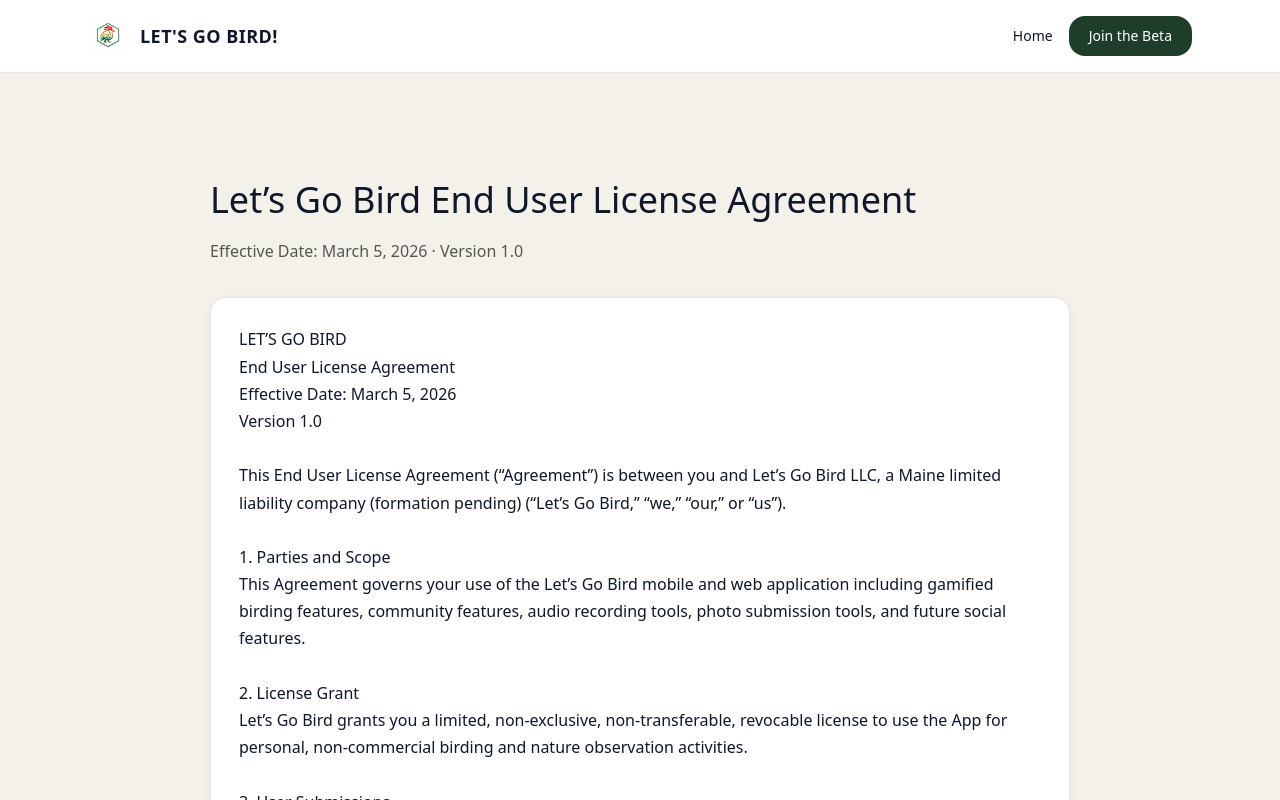
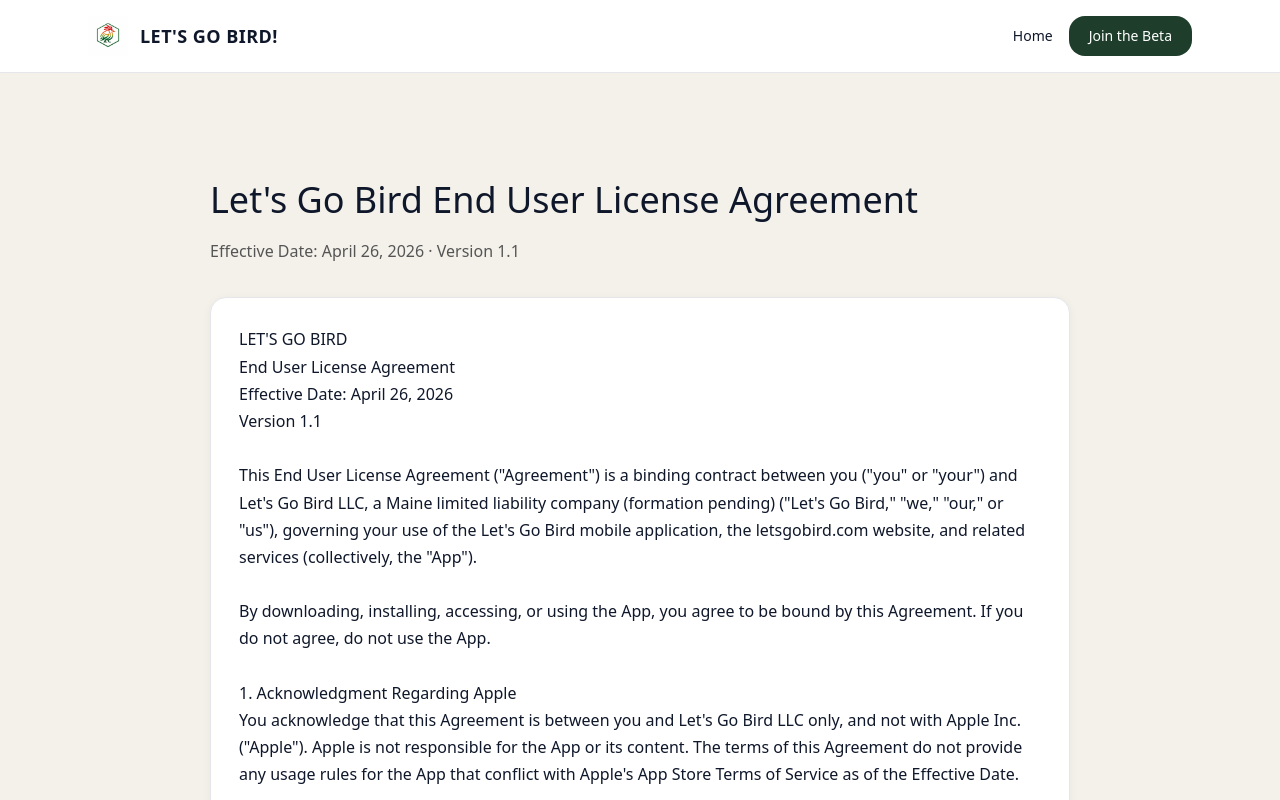
Before and after one commit to lrumler/lgb-web, a Next.js app: page /eula in a window 1280 px wide. Shown: the top 800 px of the page. Built offline with nearby package versions, Linux system fonts and the light colour scheme.

Commit message:
Revise EULA with new effective date and updates
Updated the EULA with a new effective date and version. Revised various sections for clarity and legal compliance.

```diff
--- a/app/eula/page.tsx
+++ b/app/eula/page.tsx
@@ -2,13 +2,11 @@
   return (
     <main style={{ maxWidth: 900, margin: "0 auto", padding: "48px 20px 80px", lineHeight: 1.7 }}>
       <h1 style={{ fontSize: "2.25rem", marginBottom: "0.5rem" }}>
-        Let’s Go Bird End User License Agreement
+        Let's Go Bird End User License Agreement
       </h1>
-
       <p style={{ color: "#555", marginBottom: "2rem" }}>
-        Effective Date: March 5, 2026 · Version 1.0
+        Effective Date: April 26, 2026 · Version 1.1
       </p>
-
       <div
         style={{
           background: "#ffffff",
@@ -19,65 +17,146 @@
           whiteSpace: "pre-wrap",
         }}
       >
-        {`LET’S GO BIRD
+        {`LET'S GO BIRD
 End User License Agreement
-Effective Date: March 5, 2026
-Version 1.0
+Effective Date: April 26, 2026
+Version 1.1
 
-This End User License Agreement (“Agreement”) is between you and Let’s Go Bird LLC, a Maine limited liability company (formation pending) (“Let’s Go Bird,” “we,” “our,” or “us”).
+This End User License Agreement ("Agreement") is a binding contract between you ("you" or "your") and Let's Go Bird LLC, a Maine limited liability company (formation pending) ("Let's Go Bird," "we," "our," or "us"), governing your use of the Let's Go Bird mobile application, the letsgobird.com website, and related services (collectively, the "App").
 
-1. Parties and Scope
-This Agreement governs your use of the Let’s Go Bird mobile and web application including gamified birding features, community features, audio recording tools, photo submission tools, and future social features.
+By downloading, installing, accessing, or using the App, you agree to be bound by this Agreement. If you do not agree, do not use the App.
+
+1. Acknowledgment Regarding Apple
+You acknowledge that this Agreement is between you and Let's Go Bird LLC only, and not with Apple Inc. ("Apple"). Apple is not responsible for the App or its content. The terms of this Agreement do not provide any usage rules for the App that conflict with Apple's App Store Terms of Service as of the Effective Date.
+
+You and Let's Go Bird acknowledge that Apple, and Apple's subsidiaries, are third-party beneficiaries of this Agreement. Upon your acceptance of this Agreement, Apple has the right (and will be deemed to have accepted the right) to enforce this Agreement against you as a third-party beneficiary.
 
 2. License Grant
-Let’s Go Bird grants you a limited, non-exclusive, non-transferable, revocable license to use the App for personal, non-commercial birding and nature observation activities.
+Subject to your compliance with this Agreement, Let's Go Bird grants you a limited, personal, non-exclusive, non-transferable, revocable license to download, install, and use the App on Apple-branded devices that you own or control, as permitted by the Apple App Store Usage Rules, solely for personal, non-commercial birding and nature observation activities.
+
+You may not:
+• Copy, modify, or create derivative works of the App
+• Reverse engineer, decompile, or disassemble the App, except where applicable law expressly permits
+• Rent, lease, lend, sell, redistribute, or sublicense the App
+• Remove, alter, or obscure any proprietary notices on the App
+• Use the App in any manner that violates applicable law
+
+This license is automatically revoked if you violate any term of this Agreement.
 
 3. User Submissions
-By submitting photos or audio recordings you assign ownership of those submissions to Let’s Go Bird as described in the full agreement.
+The App allows you to submit content including photographs, audio recordings, location data, written observations, and other materials (collectively, "User Submissions").
 
-4. Location Data
-The App may collect location data associated with sightings for biodiversity mapping, gamification features, conservation research, and machine learning model development.
+3.1 Ownership
+You retain ownership of your User Submissions. We do not claim ownership of any photograph, audio recording, or other content you submit through the App.
 
-5. Research Access
-Approved researchers, conservation organizations, and government agencies may request access to Let’s Go Bird datasets and models.
+3.2 License You Grant to Let's Go Bird
+By submitting User Submissions, you grant Let's Go Bird a perpetual, worldwide, royalty-free, irrevocable, sublicensable, transferable license to use, reproduce, modify, adapt, publish, translate, create derivative works from, distribute, perform, and display the User Submissions in connection with:
+• Operating, maintaining, and improving the App
+• Training, validating, and improving species-identification machine-learning models
+• Adding new species to active model rosters
+• Supporting biodiversity research and conservation initiatives
+• Sharing aggregated, anonymized, or appropriately approved datasets with academic researchers, conservation organizations, and government wildlife agencies
+• Creating reports, publications, scientific papers, and educational materials
 
-6. Gamification and Social Features
-The App may include checklists, badges, leaderboards, and future social features.
+This license survives termination of this Agreement and your account.
 
-7. Prohibited Conduct
-You may not submit fabricated evidence, AI-generated bird media, attempt unauthorized access, or circumvent species protection mechanisms.
+3.3 Your Representations
+By submitting User Submissions, you represent and warrant that:
+• You own the rights to the content, or have all necessary permissions to grant the license in Section 3.2
+• The content is genuine and is not AI-generated, manipulated, fabricated, or otherwise misrepresentative
+• The content does not infringe the rights of any third party
+• The content complies with applicable wildlife protection laws
 
-8. Intellectual Property
-All App software, branding, and content excluding user submissions belong to Let’s Go Bird LLC.
+4. Acceptable Use
+You agree not to:
+• Submit fabricated, AI-generated, or otherwise misrepresentative bird identifications or evidence
+• Use the App to harass, harm, or stalk wildlife
+• Disturb, capture, or interfere with protected species
+• Trespass or violate property rights to capture content
+• Attempt unauthorized access to the App's systems, data, or other users' accounts
+• Circumvent species protection mechanisms, sensitive-species location obscuring, or other safety features
+• Use automated tools to submit content at volumes inconsistent with personal use
+• Use the App to promote or facilitate illegal activity
 
-9. Privacy
-Use of the App is also governed by the Let’s Go Bird Privacy Policy.
+Violation of these terms may result in account termination and forfeiture of any associated progress, rewards, or contributions.
 
-10. Disclaimers
-The App is provided “as is.” Species identification relies on probabilistic models and may be incorrect.
+5. Privacy
+Your use of the App is also governed by the Let's Go Bird Privacy Policy, available at https://letsgobird.com/privacy. The Privacy Policy describes how we collect, use, share, and protect your information.
 
-Wildlife Safety
-Users are responsible for their own safety and must comply with wildlife protection laws.
+6. Intellectual Property
+All rights, title, and interest in and to the App — including all software, branding, trademarks, content, designs, machine-learning models, and documentation — are owned by Let's Go Bird LLC or its licensors, except for User Submissions as described in Section 3. No rights are granted to you other than as expressly set forth in this Agreement.
 
-11. Limitation of Liability
-Total liability of Let’s Go Bird shall not exceed $50 USD.
+7. Maintenance and Support
+Let's Go Bird is solely responsible for providing any maintenance and support services related to the App. Apple has no obligation whatsoever to furnish any maintenance or support services in connection with the App.
 
-12. Indemnification
-You agree to indemnify Let’s Go Bird against claims arising from your use of the App or submitted content.
+For support questions, contact admin@letsgobird.com.
 
-13. Termination
-Let’s Go Bird may terminate access at any time.
+8. Warranty Disclaimer
+THE APP IS PROVIDED "AS IS" AND "AS AVAILABLE" WITHOUT WARRANTY OF ANY KIND, WHETHER EXPRESS, IMPLIED, OR STATUTORY. LET'S GO BIRD DISCLAIMS ALL WARRANTIES, INCLUDING WITHOUT LIMITATION WARRANTIES OF MERCHANTABILITY, FITNESS FOR A PARTICULAR PURPOSE, NON-INFRINGEMENT, AND ACCURACY OR RELIABILITY OF SPECIES IDENTIFICATIONS.
 
-14. Governing Law
-This Agreement is governed by the laws of the State of Maine. Arbitration takes place in Augusta, Maine.
+Species identification relies on probabilistic machine-learning models and may be incorrect. You should not rely on the App for legally significant identifications, scientific records intended for peer review, or wildlife management decisions without independent verification.
 
-15. Changes
-Let’s Go Bird may update this Agreement and continued use constitutes acceptance.
+In the event of any failure of the App to conform to any applicable warranty that cannot be disclaimed, you may notify Apple, and Apple will refund the purchase price of the App to you (if any). To the maximum extent permitted by applicable law, Apple has no other warranty obligation whatsoever with respect to the App. Any other claims, losses, liabilities, damages, costs, or expenses attributable to any failure to conform to any warranty are Let's Go Bird's sole responsibility.
 
-ACCEPTANCE
-BY USING THE LET’S GO BIRD APP YOU AGREE TO THIS AGREEMENT.
+9. Wildlife Safety
+You are solely responsible for your own safety while using the App. You must:
+• Comply with all applicable wildlife protection laws, regulations, and ethical guidelines
+• Maintain safe distances from wildlife
+• Avoid hazardous terrain, conditions, and situations
+• Respect private property and posted access restrictions
 
-Let’s Go Bird LLC
+Let's Go Bird is not responsible for injuries, losses, or legal consequences arising from your activities while using the App.
+
+10. Limitation of Liability
+TO THE MAXIMUM EXTENT PERMITTED BY APPLICABLE LAW, IN NO EVENT WILL LET'S GO BIRD LLC OR ITS AFFILIATES BE LIABLE FOR ANY INDIRECT, INCIDENTAL, SPECIAL, CONSEQUENTIAL, OR PUNITIVE DAMAGES, OR ANY LOSS OF PROFITS, DATA, OR GOODWILL, ARISING OUT OF OR RELATED TO THIS AGREEMENT OR YOUR USE OF THE APP, EVEN IF ADVISED OF THE POSSIBILITY OF SUCH DAMAGES.
+
+LET'S GO BIRD'S TOTAL CUMULATIVE LIABILITY ARISING OUT OF OR RELATED TO THIS AGREEMENT WILL NOT EXCEED FIFTY U.S. DOLLARS ($50.00).
+
+Some jurisdictions do not allow the exclusion or limitation of certain damages, so portions of this section may not apply to you.
+
+11. Indemnification
+You agree to indemnify, defend, and hold harmless Let's Go Bird LLC, its officers, employees, and agents from and against any claims, damages, losses, liabilities, costs, and expenses (including reasonable attorneys' fees) arising out of or related to:
+• Your User Submissions
+• Your violation of this Agreement
+• Your violation of any law or third-party rights
+• Your use or misuse of the App
+
+In the event of any third-party claim that the App or your possession and use of the App infringes that third party's intellectual property rights, Let's Go Bird, not Apple, will be solely responsible for the investigation, defense, settlement, and discharge of any such intellectual property infringement claim, to the extent required by this Agreement.
+
+12. Account Termination and Data
+Let's Go Bird may suspend or terminate your access to the App at any time, with or without cause, including for violations of this Agreement.
+
+You may terminate this Agreement at any time by deleting your account or ceasing use of the App. Treatment of your data following termination is described in the Privacy Policy.
+
+The licenses you grant in Section 3.2 (User Submissions) survive termination of this Agreement and your account.
+
+13. Export Compliance
+You represent and warrant that:
+• You are not located in a country that is subject to a U.S. Government embargo, or that has been designated by the U.S. Government as a "terrorist supporting" country
+• You are not listed on any U.S. Government list of prohibited or restricted parties
+
+You agree to comply with all applicable U.S. and international export laws, including the U.S. Export Administration Regulations and the International Traffic in Arms Regulations.
+
+14. Force Majeure
+Let's Go Bird will not be liable for any failure or delay in performance caused by events beyond our reasonable control, including acts of God, natural disasters, war, terrorism, civil unrest, government action, labor disputes, or failures of internet, hosting, or third-party service providers.
+
+15. Governing Law and Dispute Resolution
+This Agreement is governed by the laws of the State of Maine, without regard to its conflict-of-laws principles. Any dispute arising out of or related to this Agreement will be resolved by binding arbitration in Augusta, Maine, under the rules of the American Arbitration Association, except that either party may seek injunctive relief in a court of competent jurisdiction for matters relating to intellectual property or breach of confidentiality.
+
+You waive any right to participate in a class action or representative proceeding against Let's Go Bird.
+
+If you reside in the European Union, the United Kingdom, or other jurisdictions where mandatory consumer protection laws apply, those laws may grant you additional rights that override the foregoing.
+
+16. Changes to this Agreement
+Let's Go Bird may update this Agreement from time to time. When we make material changes, we will update the Effective Date and Version above and, where appropriate, provide notice through the App or website. Your continued use of the App after the Effective Date constitutes acceptance of the updated Agreement.
+
+17. Severability and Entire Agreement
+If any provision of this Agreement is found to be unenforceable, the remaining provisions will remain in full force and effect. This Agreement, together with the Privacy Policy, constitutes the entire agreement between you and Let's Go Bird regarding the App and supersedes all prior agreements.
+
+18. Acceptance
+BY DOWNLOADING, INSTALLING, OR USING THE LET'S GO BIRD APP, YOU ACKNOWLEDGE THAT YOU HAVE READ THIS AGREEMENT, UNDERSTAND IT, AND AGREE TO BE BOUND BY ITS TERMS.
+
+Let's Go Bird LLC
 Mount Vernon, Maine, USA
 admin@letsgobird.com
 www.letsgobird.com`}
```
